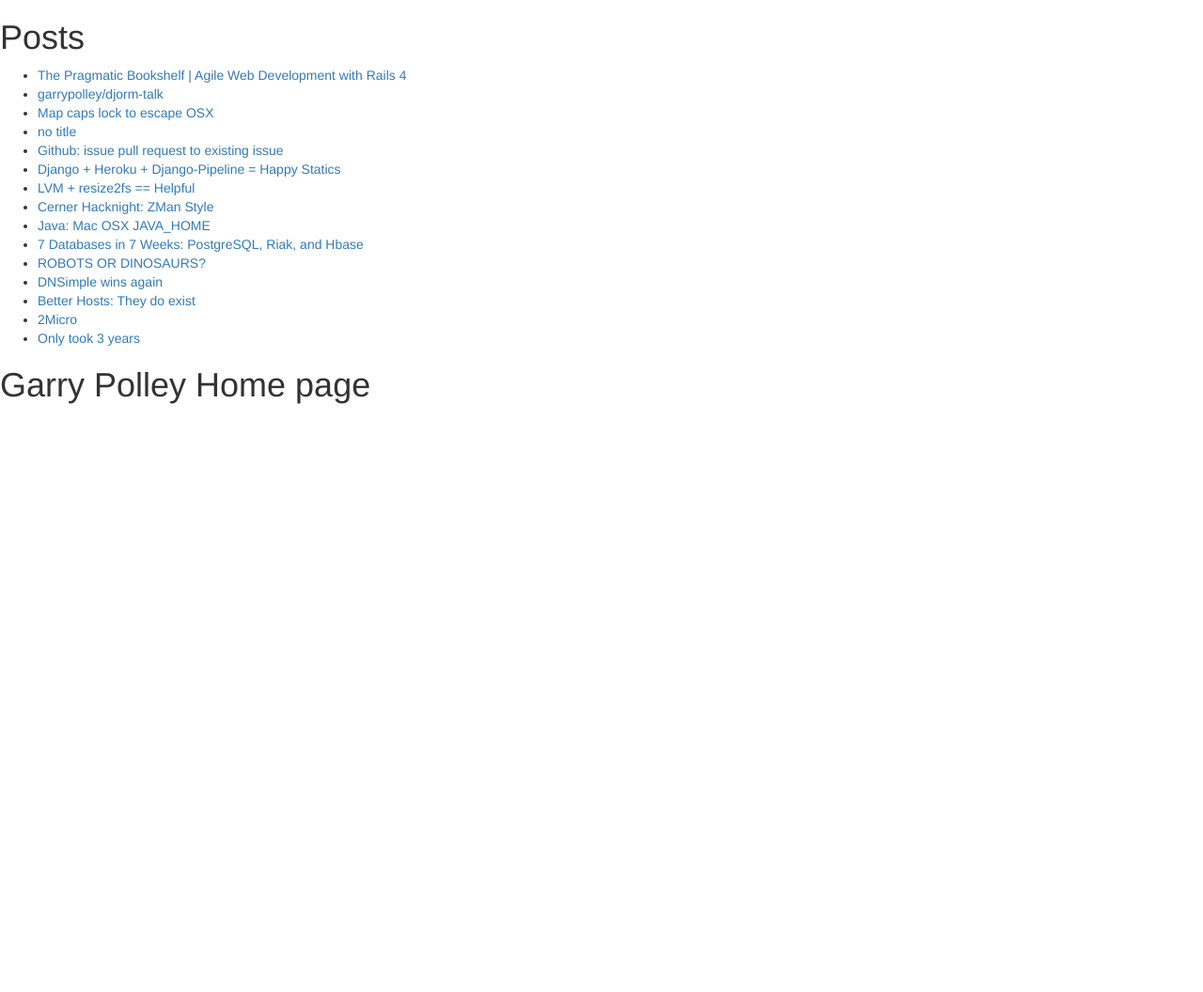
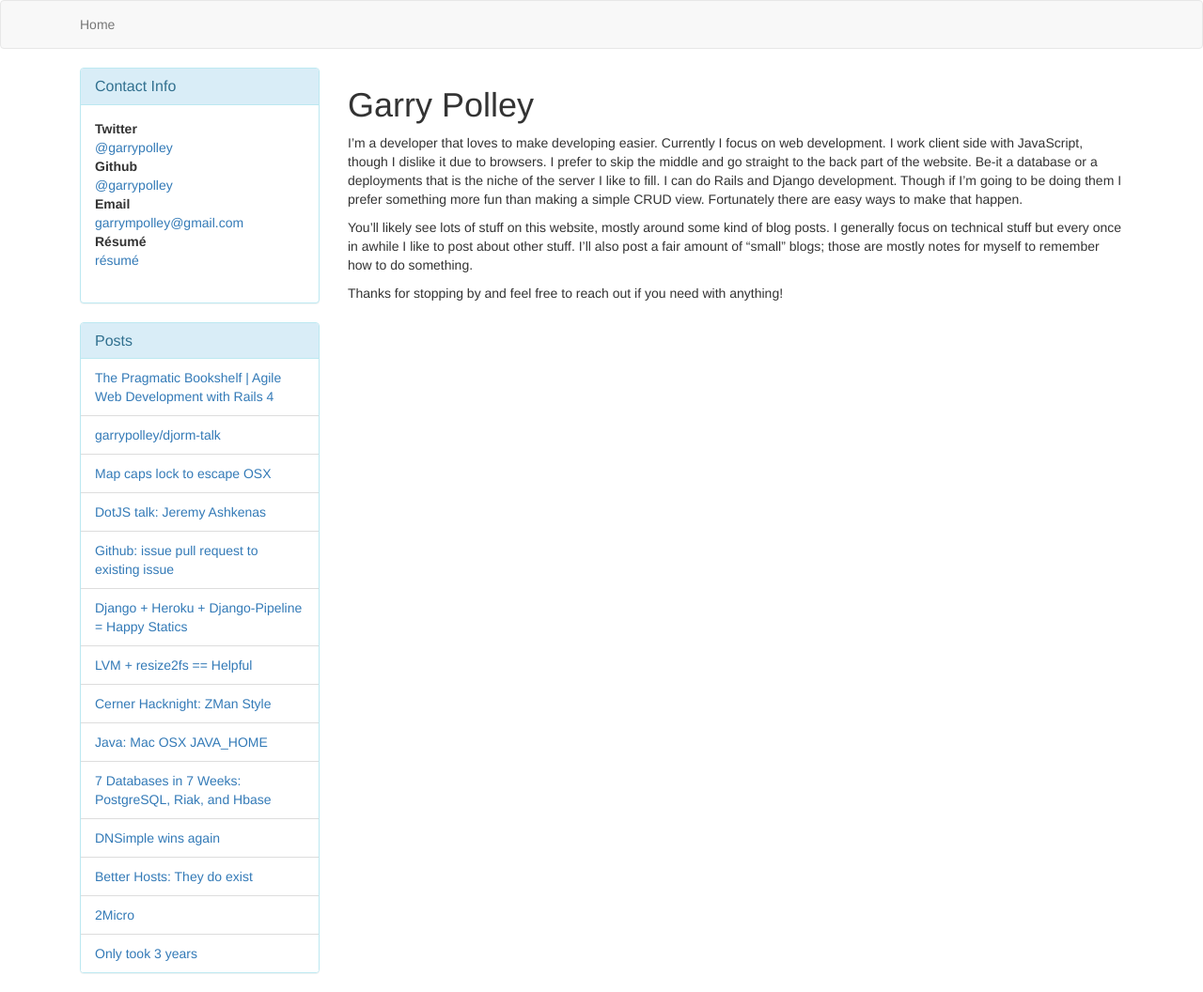
Before and after one commit to garrypolley/garrypolley.github.io, a Jekyll site: the page built from index.md, in a window 1280 px wide. Shown: the whole page at 94% size. Built offline with Jekyll 4.4.1, drawn with Linux system fonts in a browser that asks for light colours; before the commit the page ends 900 px from its top, so only the background shows below that.

Commit message:
updates to fix old posts. going to redo markup though, it sucks.

```diff
--- a/_layouts/default.html
+++ b/_layouts/default.html
@@ -12,8 +12,69 @@
   <script src="/js/respond.min.js"></script>
   <![endif]-->
 </head>
-<body class="wrap">
+<body>
 
+  <div class="row">
+    <div class="col-xs-12">
+      <header role="banner">
+        <nav role="navigation" class="navbar navbar-default">
+          <div class="container">
+            <ul class="nav navbar-nav">
+              <li><a href="{{ site.url }}">Home</a></li>
+            </ul>
+          </div>
+        </nav>
+      </header>
+    </div>
+
+    <div class="container">
+      <div class="hidden-xs col-sm-3">
+        <aside class="panel panel-info">
+          <div class="panel-heading">
+            <h1 class="panel-title">Contact Info</h1>
+          </div>
+          <div class="panel-body">
+            <dl>
+              <dt>Twitter</dt> <dd><a target="_blank" href="https://twitter.com/garrypolley">@garrypolley</a></dd>
+              <dt>Github</dt> <dd><a target="_blank" href="https://github.com/garrypolley">@garrypolley</a></dd>
+              <dt>Email</dt> <dd><a target="_blank" href="garrympolley+mywebsite@gmail.com">garrympolley@gmail.com</a></dd>
+              <dt>Résumé</dt> <dd><a target="_blank" href="https://docs.google.com/document/d/1NT3KopYqebcJH9rV3D-gT1ie2CNhnbR8u01BIJDaWOU/">résumé</a></dd>
+            </dl>
+          </div>
+        </aside>
+
+        <aside class="panel panel-info">
+          <div class="panel-heading">
+            <h1 class="panel-title">Posts</h1>
+          </div>
+          <ul class="list-group">
+          {% for post in site.posts %}
+            <li class="list-group-item">
+              <a href="{{ post.url }}">{{ post.title }}</a>
+            </li>
+          {% endfor %}
+          </ul>
+        </aside>
+      </div>
+
+      <div class="col-xs-12 col-sm-9">
+        <main>
+          {{ content }}
+        </main>
+      </div>
+
+      <div class="visible-xs">
+        <aside>
+          <h1>Contact Info</h1>
+          <dl>
+            <dt>Twitter</dt> <dd><a target="_blank" href="https://twitter.com/garrypolley">@garrypolley</a></dd>
+            <dt>Github</dt> <dd><a target="_blank" href="https://github.com/garrypolley">@garrypolley</a></dd>
+            <dt>Email</dt> <dd><a target="_blank" href="garrympolley+mywebsite@gmail.com">garrympolley@gmail.com</a></dd>
+            <dt>Résumé</dt> <dd><a target="_blank" href="https://docs.google.com/document/d/1NT3KopYqebcJH9rV3D-gT1ie2CNhnbR8u01BIJDaWOU/">résumé</a></dd>
+          </dl>
+        </aside>
+
+        <aside>
           <h1>Posts</h1>
           <ul>
           {% for post in site.posts %}
@@ -22,8 +83,9 @@
             </li>
           {% endfor %}
           </ul>
-
-  {{ content }}
-
+        </aside>
+      </div>
+    </div>
+  </div>
 </body>
 </html>
--- a/_layouts/page.html
+++ b/_layouts/page.html
@@ -2,17 +2,9 @@
 layout: default
 ---
 
-<section class="standalone">
-  <div class="grid">
-
-    <div class="unit whole">
-      <article>
-        <h1>{{ page.title }}</h1>
-        {{ content }}
-      </article>
-    </div>
-
-    <div class="clear"></div>
-
-  </div>
+<section>
+  <article>
+    <h1>{{ page.title }}</h1>
+    {{ content }}
+  </article>
 </section>
--- a/index.md
+++ b/index.md
@@ -1,4 +1,22 @@
 ---
 layout: page
-title: 'Garry Polley Home page'
+title: 'Garry Polley'
 ---
+
+I'm a developer that loves to make developing easier. Currently I focus
+on web development. I work client side with JavaScript, though I dislike
+it due to browsers.  I prefer to skip the middle and go straight to the
+back part of the website. Be-it a database or a deployments that is the
+niche of the server I like to fill. I can do Rails and Django development.
+Though if I'm going to be doing them I prefer something more fun than
+making a simple CRUD view. Fortunately there are easy ways to make that
+happen.
+
+You'll likely see lots of stuff on this website, mostly around some
+kind of blog posts.  I generally focus on technical stuff but every once
+in awhile I like to post about other stuff.  I'll also post a fair amount
+of "small" blogs; those are mostly notes for myself to remember how
+to do something.
+
+Thanks for stopping by and feel free to reach out if you need with
+anything!
```
Also changed, not shown: _layouts/post.html (+5 -13 lines), _posts/tumblr/2012-06-21-robots-or-dinosaurs.md (deleted, +0 -8 lines), _posts/tumblr/2013-02-26-dotjs-2012-jeremy-ashkenas-symbiotic-languages.md (+5 -1 lines), _posts/tumblr/2014-04-30-the-pragmatic-bookshelf-agile-web-development.md (+1 -2 lines). Lines whose indentation alone changed are shown as unchanged.
